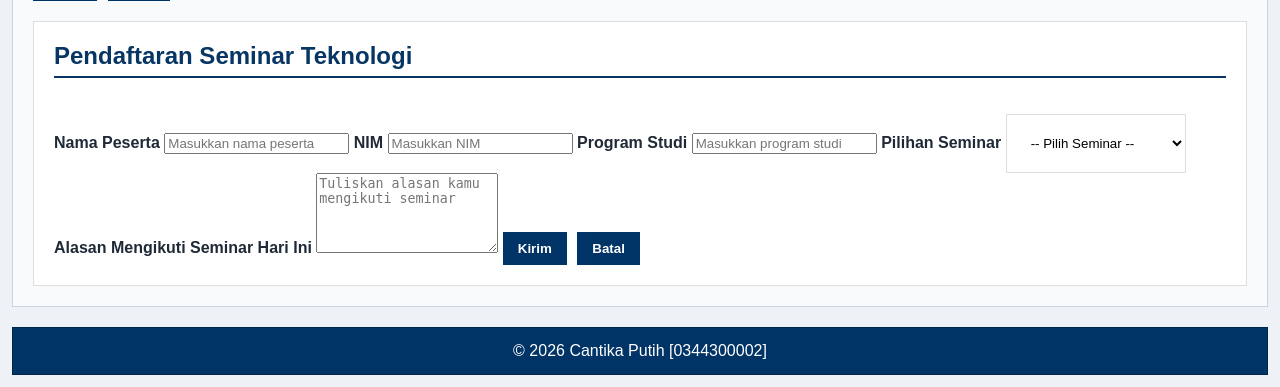
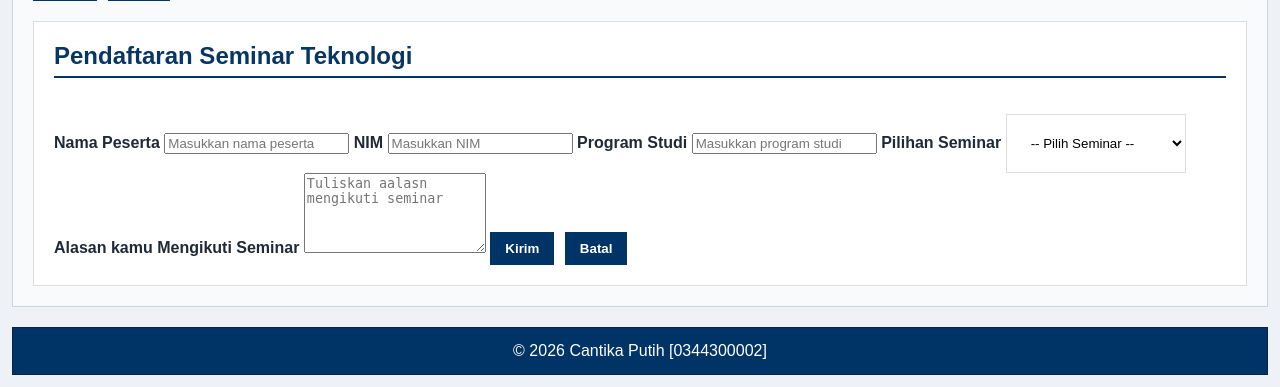
Before and after one commit to 2611510003-DZAKKI/pwd-kkt1020-2611510003, a PHP site: page /UTS/index.php in a window 1280 px wide. Shown: the part 1686-2073 px from the top of the page. Run offline with PHP 8.4, Linux system fonts and the light colour scheme.

Commit message:
menambahkan dan mengecek isi PENDAFTARAN SEMINAR

```diff
--- a/UTS/index.php
+++ b/UTS/index.php
@@ -305,9 +305,9 @@ switch ($programStudi) {
 						<option value="Pendidikan Informasi">Data Analytics</option>
 					</select>
 
-					<label for="alasan">Alasan Mengikuti Seminar Hari Ini </label>
+					<label for="alasan">Alasan kamu Mengikuti Seminar</label>
 					<textarea id="alasan" name="alasan"
-						placeholder="Tuliskan alasan kamu mengikuti seminar"
+						placeholder="Tuliskan aalasn mengikuti seminar"
 						rows="4" required></textarea>
 
 					<button type="submit">Kirim</button>
```
